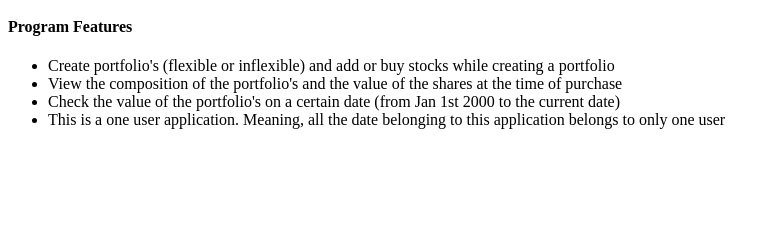
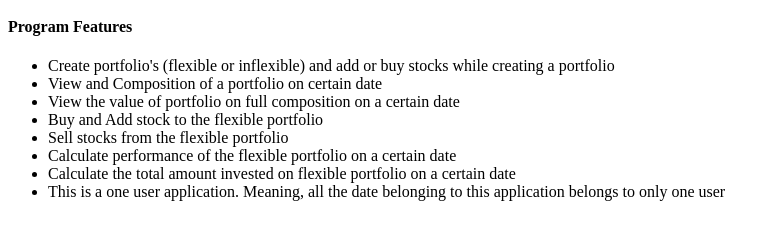
Before and after one commit to raghul1998/pdpstocks, a plain HTML site: page res/README.html in a window 1280 px wide. Shown: the part 105-344 px from the top of the page, without its empty margins (0-780 px from the left). Drawn offline with Linux system fonts and the light colour scheme.

```diff
--- a/data/StockData.csv
+++ b/data/StockData.csv
@@ -1 +1 @@
-Microsoft,233.0500,MSFT,2022-10-10
+Microsoft,30.9799,MSFT,2010-01-01
--- a/res/README.html
+++ b/res/README.html
@@ -9,17 +9,15 @@
 <h3>READ ME</h3>
 <h4>Program Features</h4>
 <ul>
-    </li>
     <li>Create portfolio's (flexible or inflexible) and add or buy stocks while creating a portfolio</li>
-    <li>View the composition of the portfolio's and the value of the
-        shares at the time of purchase
-    </li>
-    <li>Check the value of the portfolio's on a certain date
-        (from Jan 1st 2000 to the current date)
-    </li>
+	<li>View and Composition of a portfolio on certain date</li>
+    <li>View the value of portfolio on full composition on a certain date</li>
+	<li>Buy and Add stock to the flexible portfolio</li>
+	<li>Sell stocks from the flexible portfolio</li>
+	<li>Calculate performance of the flexible portfolio on a certain date</li>
+	<li>Calculate the total amount invested on flexible portfolio on a certain date</li>
     <li>This is a one user application. Meaning, all the date belonging to this application
-        belongs to only one user
-    </li>
+        belongs to only one user</li>
 </ul>
 </body>
 </html>
```
Also changed, not shown: res/DESIGN-README.txt, res/SETUP-README.txt, 2 other files.
